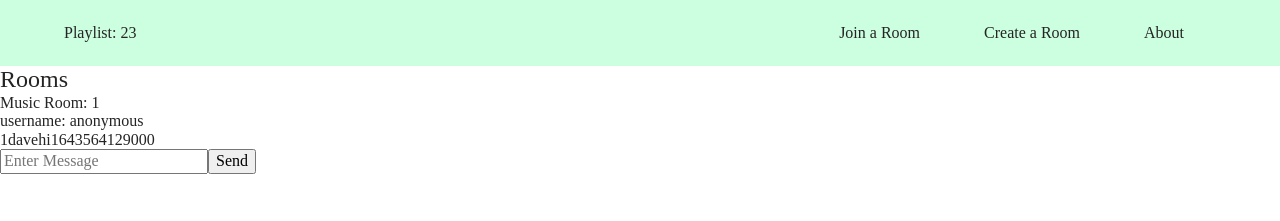
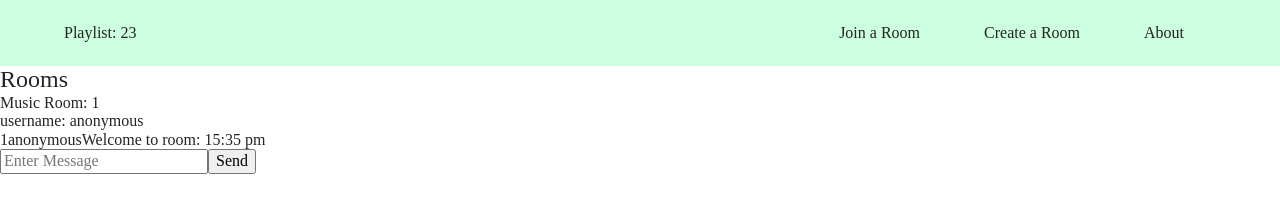
Before and after one commit to DaedalusFiction/playlist23, a React (Create React App) app in the folder client/: page /rooms/1 in a window 1280 px wide. Shown: the top 221 px of the page. Built offline with nearby package versions, Linux system fonts and the light colour scheme; no server answers.

Commit message:
working on chat messages

```diff
--- a/client/package.json
+++ b/client/package.json
@@ -7,9 +7,12 @@
     "@testing-library/react": "^12.1.2",
     "@testing-library/user-event": "^13.5.0",
     "cors": "^2.8.5",
+    "moment": "^2.29.1",
+    "moment-timezone": "^0.5.34",
     "normalize.css": "^8.0.1",
     "react": "^17.0.2",
     "react-dom": "^17.0.2",
+    "react-moment": "^1.1.1",
     "react-router-dom": "^6.2.1",
     "react-scripts": "5.0.0",
     "socket.io-client": "^4.4.1",
--- a/client/src/routes/Room.js
+++ b/client/src/routes/Room.js
@@ -1,37 +1,37 @@
-import React from "react";
 import { useParams } from "react-router-dom";
 import { useState, useEffect } from "react";
 import socketIOClient from "socket.io-client";
-
+import moment from "moment";
+import "moment-timezone";
 const ENDPOINT = "http://localhost:4001";
 const socket = socketIOClient.connect(ENDPOINT);
-
-socket.on("chatMessage", (chatMessage) => {
-    console.log(chatMessage);
-});
 
 const Room = ({ username }) => {
     const params = useParams();
 
     const [chatMessages, setChatMessages] = useState([
         {
-            time: new Date().getTime(),
+            time: moment().format("h:mm a"),
             room: params.roomID,
-            user: "dave",
-            message: "hi",
+            user: username,
+            message: `Welcome to room: ${params.roomID}`,
         },
     ]);
 
-    useEffect(() => {}, []);
+    useEffect(() => {
+        socket.on("chatMessage", (chatMessage) => {
+            setChatMessages([...chatMessages, chatMessage]);
+        });
+    }, [chatMessages]);
 
     const sendMessage = () => {
         const newMessage = {
-            time: new Date().getTime(),
+            time: moment().format("h:mm a"),
             room: params.roomID,
-            user: "dave",
+            user: username,
             message: document.getElementById("chatMessageInput").value,
         };
-        setChatMessages([...chatMessages, newMessage]);
+
         socket.emit("sendMessage", newMessage);
 
         document.getElementById("chatMessageInput").value = "";
```
Also changed, not shown: 1 other file (tests, documents, lock files or other folders).
